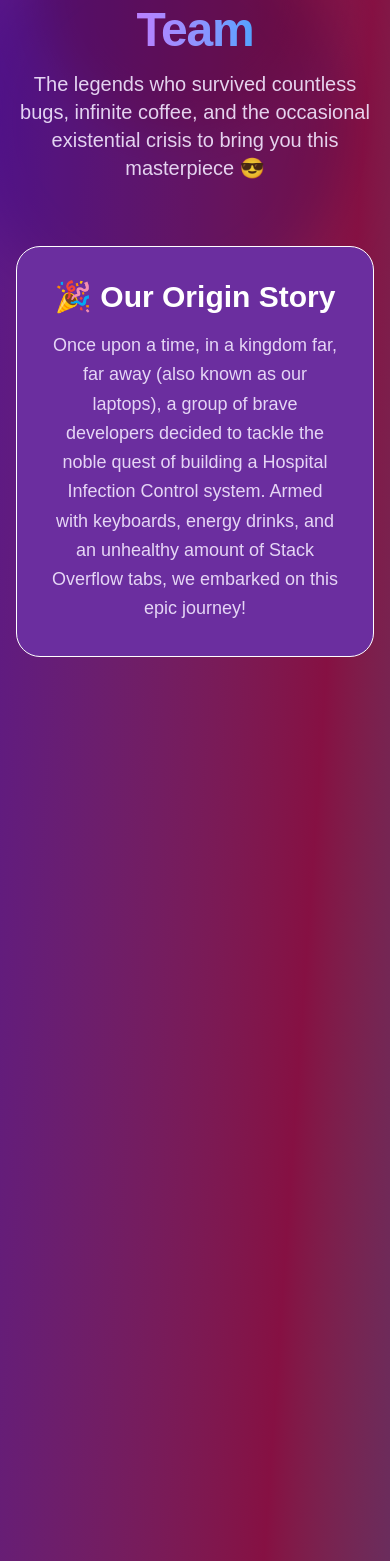
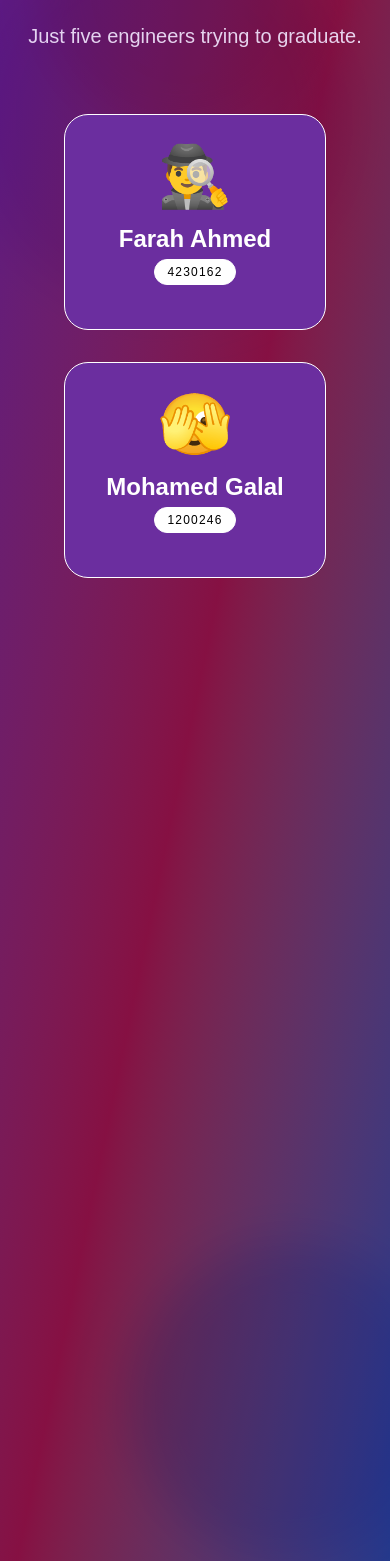
Before and after one commit to Mohamedd-Ayyman/Hospital-Infection-Control, a Next.js app in the folder client/: page /about/team in a window 390 px wide. Shown: the part 307-1868 px from the top of the page. Built offline with nearby package versions, Linux system fonts and the light colour scheme.

Commit message:
changing the about us page

```diff
--- a/client/app/about/team/page.js
+++ b/client/app/about/team/page.js
@@ -32,68 +32,30 @@ export default function AboutTeamPage() {
 
   const teamMembers = [
     {
-      emoji: "👨‍💻",
-      name: "The Code Wizard",
-      role: "Full Stack Developer",
-      superpower: "Can debug code faster than you can say 'syntax error'",
-      quirk: "Drinks 7 cups of coffee daily (and that's just breakfast)",
-      funFact:
-        "Once spent 3 hours debugging only to realize the server wasn't running",
-      skills: ["React Magic", "Node.js Wizardry", "CSS Sorcery"],
+      name: "Farah Ahmed",
+      id: "4230162",
+      emoji: "🕵️‍♂️",
     },
     {
-      emoji: "🎨",
-      name: "The Design Ninja",
-      role: "UI/UX Designer",
-      superpower: "Makes gradients look better than your future",
-      quirk: "Has 47 different shades of teal saved in their palette",
-      funFact: "Can spot a misaligned pixel from across the room",
-      skills: ["Color Theory Master", "Animation Guru", "User Whisperer"],
+      name: "Mohamed Galal",
+      id: "1200246",
+      emoji: "🫣",
     },
     {
-      emoji: "🗄️",
-      name: "The Database Whisperer",
-      role: "Backend Developer",
-      superpower:
-        "Knows MongoDB aggregations better than their own family tree",
-      quirk: "Names their variables after Game of Thrones characters",
-      funFact: "Dreams in JSON format",
-      skills: ["API Architecture", "Database Optimization", "Schema Designing"],
+      name: "Menna Hesham",
+      id: "1220321",
+      emoji: "🎨",
     },
     {
-      emoji: "🐛",
-      name: "The Bug Hunter",
-      role: "QA Engineer",
-      superpower: "Finds bugs before they even exist",
-      quirk: "Gets genuinely excited when the app crashes",
-      funFact:
-        "Has a dedicated folder called 'Hall of Shame' for the weirdest bugs",
-      skills: ["Edge Case Detective", "Test Automation", "Breaking Things"],
-    },
-  ];
-
-  const devJokes = [
-    {
-      setup: "Why do programmers prefer dark mode?",
-      punchline: "Because light attracts bugs! 🐛",
+      name: "Mohamed Ayman",
+      id: "1200245",
+      emoji: "😜",
     },
     {
-      setup: "How many programmers does it take to change a light bulb?",
-      punchline: "None. That's a hardware problem! 💡",
+      name: "Salma Mohamed",
+      id: "4230195",
+      emoji: "✍️",
     },
-    {
-      setup: "What's a programmer's favorite hangout spot?",
-      punchline: "The Foo Bar! 🍺",
-    },
-  ];
-
-  const techStack = [
-    { name: "React", emoji: "⚛️", love: "95%" },
-    { name: "Next.js", emoji: "▲", love: "98%" },
-    { name: "Node.js", emoji: "🟢", love: "92%" },
-    { name: "MongoDB", emoji: "🍃", love: "88%" },
-    { name: "Tailwind", emoji: "🎨", love: "96%" },
-    { name: "GSAP", emoji: "✨", love: "90%" },
   ];
 
   return (
@@ -109,189 +71,53 @@ export default function AboutTeamPage() {
           <div className="text-center mb-16 fadeUp">
             <div className="mb-8 inline-block">
               <div className="w-24 h-24 bg-gradient-to-br from-pink-400 to-purple-500 rounded-2xl flex items-center justify-center shadow-2xl transform hover:scale-110 hover:rotate-12 transition-all duration-300 mx-auto">
-                <span className="text-5xl">👋</span>
+                <span className="text-5xl">🖐️</span>
               </div>
             </div>
             <h1 className="text-5xl md:text-6xl font-bold text-white mb-4 tracking-tight">
-              Meet The{" "}
+              We Are{" "}
               <span className="bg-gradient-to-r from-pink-400 via-purple-400 to-blue-400 bg-clip-text text-transparent">
-                Dream Team
+                Team 5
               </span>
             </h1>
             <p className="text-xl text-purple-100 opacity-90 max-w-3xl mx-auto mb-6">
-              The legends who survived countless bugs, infinite coffee, and the
-              occasional existential crisis to bring you this masterpiece 😎
+              Just five engineers trying to graduate.
             </p>
           </div>
-          <div className="fadeUp mb-16">
-            <div className="bg-[#6B2E9F] bg-opacity-20 backdrop-blur-lg rounded-3xl p-8 md:p-10 border border-white border-opacity-20 text-center">
-              <h2 className="text-3xl font-bold text-white mb-4">
-                🎉 Our Origin Story
-              </h2>
-              <p className="text-purple-100 text-lg leading-relaxed opacity-90">
-                Once upon a time, in a kingdom far, far away (also known as our
-                laptops), a group of brave developers decided to tackle the
-                noble quest of building a Hospital Infection Control system.
-                Armed with keyboards, energy drinks, and an unhealthy amount of
-                Stack Overflow tabs, we embarked on this epic journey!
-              </p>
-            </div>
-          </div>
-          <div className="grid md:grid-cols-2 gap-8 mb-16">
+
+          <div className="grid md:grid-cols-2 lg:grid-cols-3 gap-8 mb-20 justify-center">
             {teamMembers.map((member, index) => (
               <div key={index} className="fadeUp">
-                <div className="bg-[#6B2E9F] bg-opacity-20 backdrop-blur-lg rounded-3xl p-8 border border-white border-opacity-20 hover:bg-opacity-25 transition-all duration-300 transform hover:scale-105 hover:rotate-1">
-                  <div className="text-center mb-6">
-                    <div className="text-7xl mb-4 animate-bounce">
+                <div className="bg-[#6B2E9F] bg-opacity-20 backdrop-blur-lg rounded-3xl p-8 border border-white border-opacity-20 hover:bg-opacity-25 transition-all duration-300 transform hover:scale-105 hover:-rotate-1 h-full flex flex-col justify-between text-center group">
+                  <div>
+                    <div className="text-6xl mb-4 group-hover:scale-125 transition-transform duration-300 inline-block">
                       {member.emoji}
                     </div>
-                    <h3 className="text-2xl font-bold text-white mb-2">
+                    <h3 className="text-2xl font-bold text-white mb-1">
                       {member.name}
                     </h3>
-                    <p className="text-pink-300 font-semibold">{member.role}</p>
-                  </div>
-
-                  <div className="space-y-4">
-                    <div>
-                      <p className="text-purple-200 opacity-90 text-sm mb-1">
-                        <span className="font-bold text-purple-300">
-                          Superpower:
-                        </span>{" "}
-                        {member.superpower}
+                    <div className="inline-block bg-white bg-opacity-10 rounded-full px-3 py-1 mb-3 border border-white border-opacity-10">
+                      <p className="text-black text-xs tracking-widest">
+                        {member.id}
                       </p>
-                    </div>
-                    <div>
-                      <p className="text-purple-200 opacity-90 text-sm mb-1">
-                        <span className="font-bold text-purple-300">
-                          Quirk:
-                        </span>{" "}
-                        {member.quirk}
-                      </p>
-                    </div>
-                    <div>
-                      <p className="text-purple-200 opacity-90 text-sm mb-1">
-                        <span className="font-bold text-purple-300">
-                          Fun Fact:
-                        </span>{" "}
-                        {member.funFact}
-                      </p>
-                    </div>
-                    <div>
-                      <p className="text-purple-300 font-semibold text-sm mb-2">
-                        Skills:
-                      </p>
-                      <div className="flex flex-wrap gap-2">
-                        {member.skills.map((skill, idx) => (
-                          <span
-                            key={idx}
-                            className="px-3 py-1 bg-white bg-opacity-10 backdrop-blur-sm rounded-full text-xs text-purple-100"
-                          >
-                            {skill}
-                          </span>
-                        ))}
-                      </div>
                     </div>
                   </div>
                 </div>
               </div>
             ))}
           </div>
-          <div className="fadeUp mb-16">
-            <div className="bg-[#6B2E9F] bg-opacity-20 backdrop-blur-lg rounded-3xl p-8 md:p-10 border border-white border-opacity-20">
-              <h2 className="text-3xl font-bold text-white mb-8 text-center">
-                💜 Our Tech Stack Love Affair
-              </h2>
-              <div className="grid grid-cols-2 md:grid-cols-3 gap-6">
-                {techStack.map((tech, index) => (
-                  <div
-                    key={index}
-                    className="bg-white bg-opacity-10 backdrop-blur-sm rounded-2xl p-6 text-center hover:bg-opacity-20 transition-all"
-                  >
-                    <div className="text-5xl mb-3">{tech.emoji}</div>
-                    <p className="text-white font-bold mb-2">{tech.name}</p>
-                    <div className="w-full bg-white bg-opacity-20 rounded-full h-3 mb-2">
-                      <div
-                        className="bg-gradient-to-r from-pink-400 to-purple-500 h-3 rounded-full transition-all duration-1000"
-                        style={{ width: tech.love }}
-                      ></div>
-                    </div>
-                    <p className="text-purple-200 text-sm">{tech.love} Love</p>
-                  </div>
-                ))}
-              </div>
-            </div>
-          </div>
-          <div className="fadeUp mb-16">
-            <div className="bg-[#6B2E9F] bg-opacity-20 backdrop-blur-lg rounded-3xl p-8 md:p-10 border border-white border-opacity-20">
-              <h2 className="text-3xl font-bold text-white mb-8 text-center">
-                😂 Our Favorite Dev Jokes
-              </h2>
-              <div className="space-y-6">
-                {devJokes.map((joke, index) => (
-                  <div
-                    key={index}
-                    className="bg-white bg-opacity-10 backdrop-blur-sm rounded-2xl p-6"
-                  >
-                    <p className="text-purple-100 text-lg mb-3">{joke.setup}</p>
-                    <p className="text-pink-300 text-xl font-bold">
-                      {joke.punchline}
-                    </p>
-                  </div>
-                ))}
-              </div>
-            </div>
-          </div>
-          <div className="fadeUp mb-16">
-            <div className="bg-gradient-to-r from-pink-500 to-purple-500 rounded-3xl p-8 shadow-2xl">
-              <h2 className="text-3xl font-bold text-white mb-8 text-center">
-                📊 Project Stats (That We're Proud Of!)
-              </h2>
-              <div className="grid grid-cols-2 md:grid-cols-4 gap-6">
-                <div className="text-center">
-                  <div className="text-4xl md:text-5xl font-bold text-white mb-2">
-                    ∞
-                  </div>
-                  <p className="text-purple-100 text-sm">
-                    Lines of Code Written
-                  </p>
-                </div>
-                <div className="text-center">
-                  <div className="text-4xl md:text-5xl font-bold text-white mb-2">
-                    247
-                  </div>
-                  <p className="text-purple-100 text-sm">
-                    Cups of Coffee Consumed
-                  </p>
-                </div>
-                <div className="text-center">
-                  <div className="text-4xl md:text-5xl font-bold text-white mb-2">
-                    1,337
-                  </div>
-                  <p className="text-purple-100 text-sm">Bugs Squashed</p>
-                </div>
-                <div className="text-center">
-                  <div className="text-4xl md:text-5xl font-bold text-white mb-2">
-                    42
-                  </div>
-                  <p className="text-purple-100 text-sm">
-                    Late Night Coding Sessions
-                  </p>
-                </div>
-              </div>
-            </div>
-          </div>
+
           <div className="fadeUp text-center">
-            <div className="bg-gradient-to-r from-pink-500 to-purple-500 rounded-3xl p-8 md:p-12 shadow-2xl">
-              <h3 className="text-3xl font-bold text-white mb-4">
-                Want to Join Our Crazy Team?
+            <div className="bg-gradient-to-r from-pink-500 to-purple-500 rounded-3xl p-8 md:p-12 shadow-2xl relative overflow-hidden">
+              <div className="absolute -top-10 -right-10 w-32 h-32 bg-white opacity-10 rounded-full"></div>
+
+              <h3 className="text-3xl font-bold text-white mb-4 relative z-10">
+                Liked our work?
               </h3>
-              <p className="text-purple-100 text-lg mb-6 opacity-90">
-                We're always looking for talented developers who love coffee,
-                memes, and building awesome stuff!
-              </p>
-              <div className="inline-block px-10 py-5 bg-white text-purple-900 rounded-full text-xl font-bold shadow-xl transform hover:scale-105 hover:rotate-3 transition-all duration-300 cursor-pointer">
-                Let's Build Something Amazing! 🚀
-              </div>
+
+              <button className="px-10 py-4 bg-white text-purple-900 rounded-full text-xl font-bold shadow-xl transform hover:scale-105 transition-all duration-300 hover:shadow-2xl">
+                Give Us an A+ 🎓
+              </button>
             </div>
           </div>
         </div>
```
